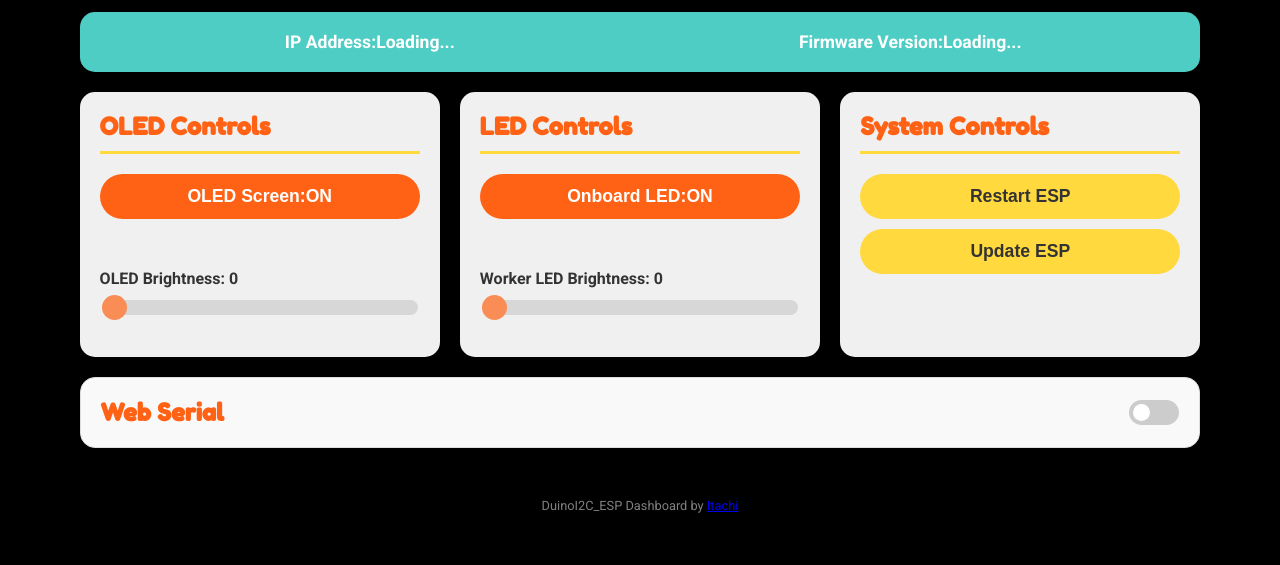
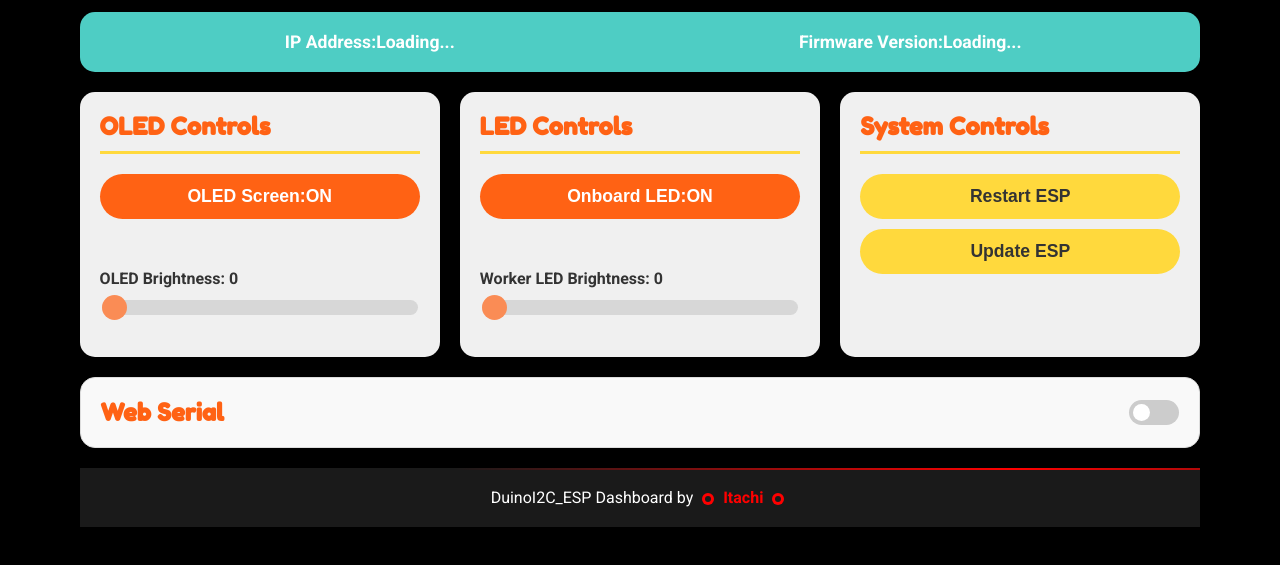
Before and after one commit to ItachiPrime/DuinoI2C_ESP, a plain HTML site: page index.html in a window 1280 px wide. Shown: the part 127-692 px from the top of the page. Drawn offline with Linux system fonts and the light colour scheme.

Commit message:
Update index.html

```diff
--- a/index.html
+++ b/index.html
@@ -307,11 +307,101 @@
         }
 
         footer {
+            background-color: #1a1a1a;
+            color: #ffffff;
+            padding: 20px;
             text-align: center;
-            padding: 20px;
-            margin-top: 30px;
-            color: #808080;
-            font-size: 0.8rem;
+            position: relative;
+            overflow: hidden;
+        }
+
+        footer::before {
+            content: '';
+            position: absolute;
+            top: 0;
+            left: -100%;
+            width: 100%;
+            height: 2px;
+            background: linear-gradient(90deg, transparent, #ff0000, transparent);
+            animation: slide 3s linear infinite;
+        }
+
+        @keyframes slide {
+            100% { left: 100%; }
+        }
+
+        .footer-content {
+            position: relative;
+            z-index: 1;
+        }
+
+        .itachi-link {
+            color: #ff0000;
+            text-decoration: none;
+            font-weight: bold;
+            position: relative;
+            transition: color 0.3s ease;
+        }
+
+        .itachi-link::after {
+            content: '';
+            position: absolute;
+            bottom: -2px;
+            left: 0;
+            width: 100%;
+            height: 1px;
+            background-color: #ff0000;
+            transform: scaleX(0);
+            transition: transform 0.3s ease;
+        }
+
+        .itachi-link:hover {
+            color: #ff3333;
+        }
+
+        .itachi-link:hover::after {
+            transform: scaleX(1);
+        }
+
+        .sharingan {
+            display: inline-block;
+            width: 12px;
+            height: 12px;
+            border-radius: 50%;
+            background-color: #ff0000;
+            position: relative;
+            margin: 0 5px;
+            vertical-align: middle;
+        }
+
+        .sharingan::before {
+            content: '';
+            position: absolute;
+            top: 50%;
+            left: 50%;
+            width: 6px;
+            height: 6px;
+            background-color: #1a1a1a;
+            border-radius: 50%;
+            transform: translate(-50%, -50%);
+        }
+
+        .sharingan::after {
+            content: '';
+            position: absolute;
+            top: 0;
+            left: 0;
+            right: 0;
+            bottom: 0;
+            border: 1px solid #ff0000;
+            border-radius: 50%;
+            animation: pulse 2s infinite;
+        }
+
+        @keyframes pulse {
+            0% { transform: scale(1); opacity: 1; }
+            50% { transform: scale(1.5); opacity: 0; }
+            100% { transform: scale(1); opacity: 1; }
         }
 
         .firmware-upload {
@@ -503,8 +593,13 @@
         </div>
 
         <footer>
-            DuinoI2C_ESP Dashboard by <a target="_blank" href="https://github.com/Itachi-Uchiha240">Itachi</a>
-        </footer>
+        <div class="footer-content">
+            DuinoI2C_ESP Dashboard by
+            <span class="sharingan"></span>
+            <a href="https://github.com/ItachiPrime" target="_blank" rel="noopener noreferrer" class="itachi-link">Itachi</a>
+            <span class="sharingan"></span>
+        </div>
+    </footer>
     </div>
 
     <script>
```
